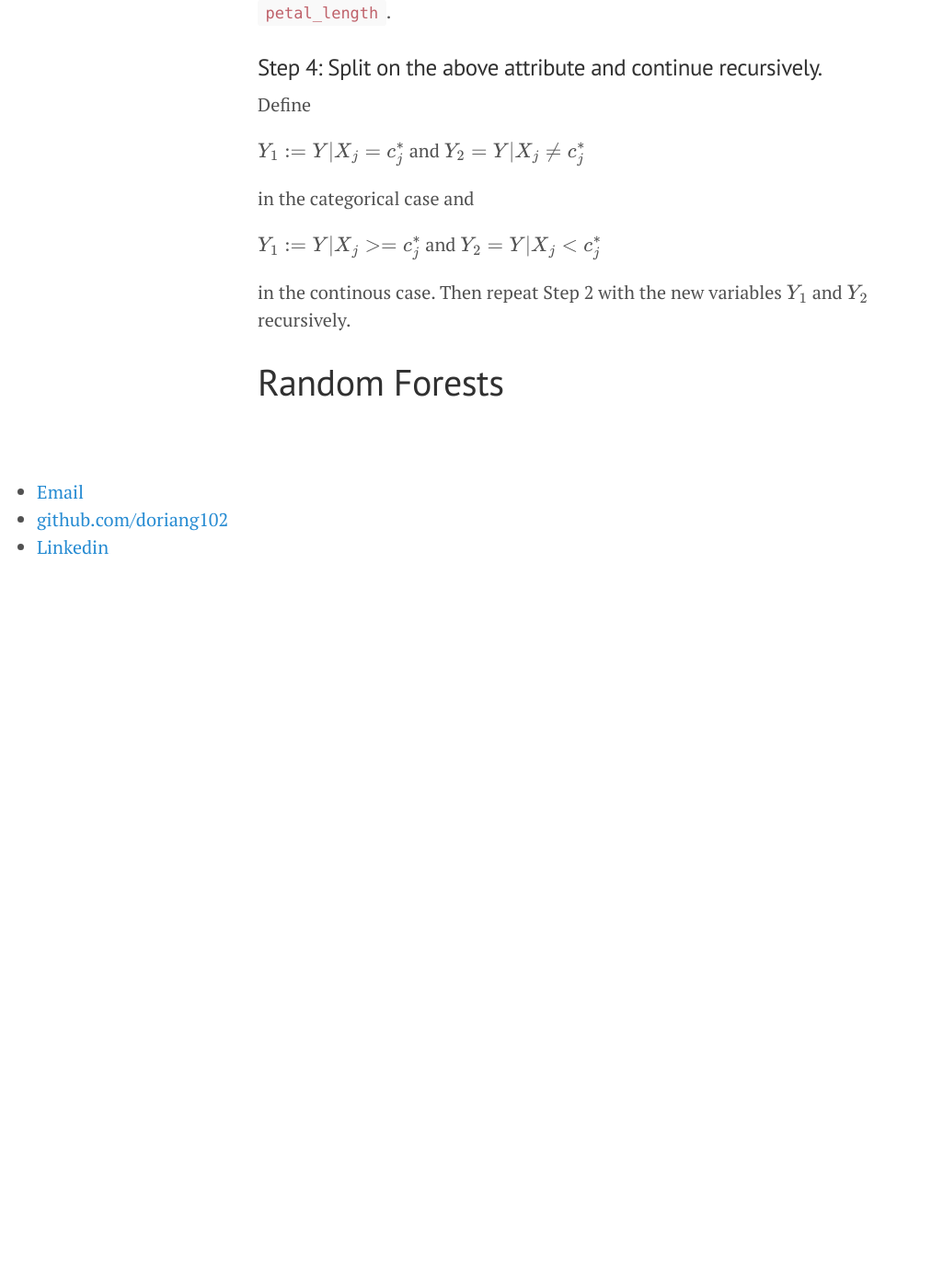
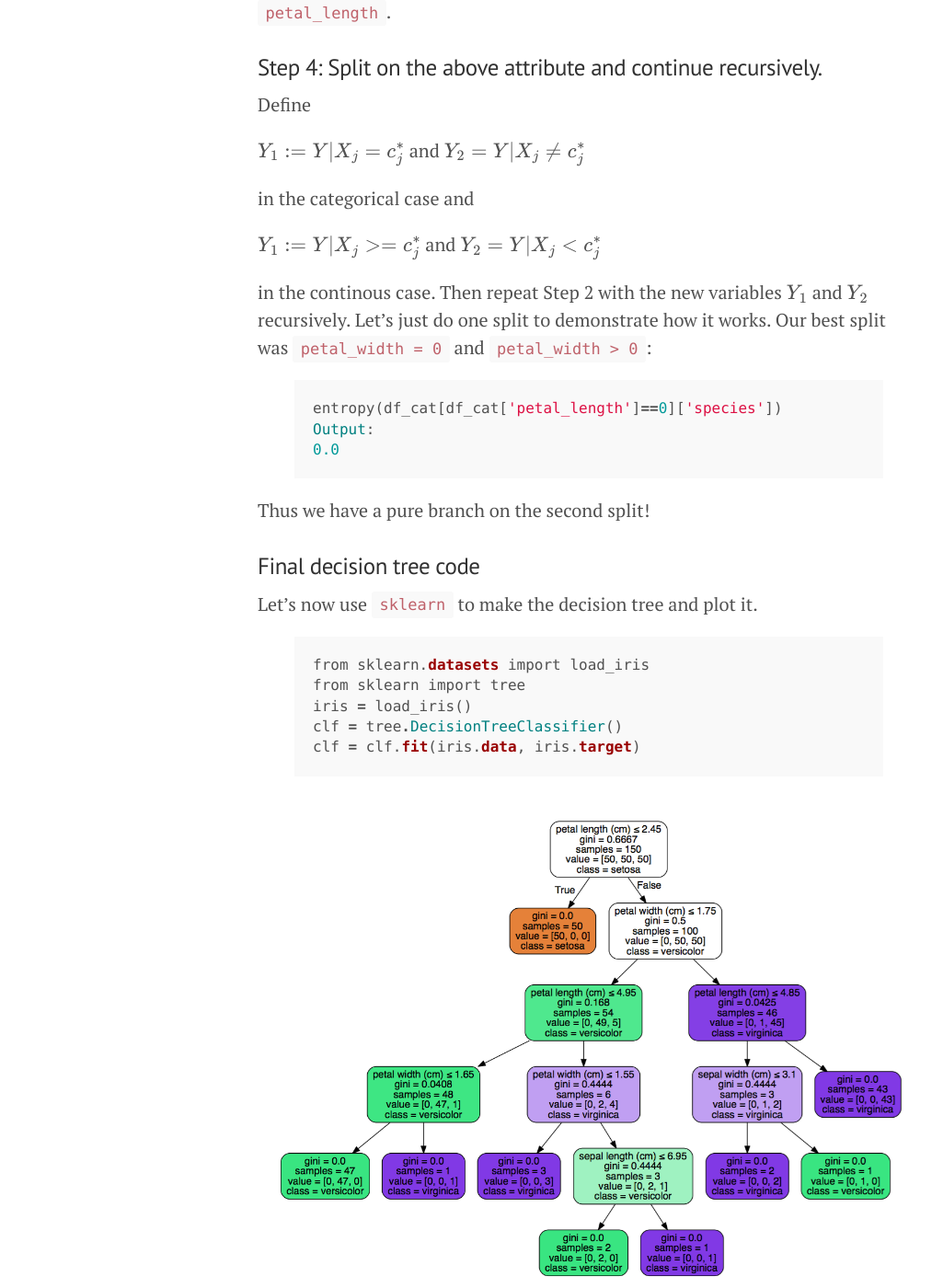
Before and after one commit to doriang102/doriang102.github.io, a Jekyll site: the page built from _posts/2017-10-15-Introduction-To-Ensemble-Methods.md, in a window 1280 px wide and 1400 px high, scrolled down 5945 px. Shown: the whole window at 92% size, without its empty margins (0-1025 px from the left). Built offline with Jekyll 4.4.1, drawn with Linux system fonts in a browser that asks for light colours; our own code applies the rules of GitHub Pages for plain Markdown files; formulas are drawn with MathJax 3; before the commit the page ends 6575 px from its top, so only the background shows below that; some of the changed text lies outside the part shown.

Commit message:
Update 2017-10-15-Introduction-To-Ensemble-Methods.md

```diff
--- a/_posts/2017-10-15-Introduction-To-Ensemble-Methods.md
+++ b/_posts/2017-10-15-Introduction-To-Ensemble-Methods.md
@@ -153,6 +153,30 @@ in the categorical case and
 
 $$Y_1 := Y \lvert X_j >= c_j^{*}$$ and $$Y_2 = Y \lvert X_j < c_j^*$$
 
-in the continous case. Then repeat Step 2 with the new variables $$Y_1$$ and $$Y_2$$ recursively.
+in the continous case. Then repeat Step 2 with the new variables $$Y_1$$ and $$Y_2$$ recursively. Let's just do one split to demonstrate how it works. Our best split was `petal_width = 0` and `petal_width > 0`:
+
+{% highlight ruby %}
+entropy(df_cat[df_cat['petal_length']==0]['species'])
+Output:
+0.0
+{% endhighlight %}
+
+Thus we have a pure branch on the second split!
+
+
+### Final decision tree code
+
+Let's now use `sklearn` to make the decision tree and plot it.
+
+{% highlight ruby %}
+from sklearn.datasets import load_iris
+from sklearn import tree
+iris = load_iris()
+clf = tree.DecisionTreeClassifier()
+clf = clf.fit(iris.data, iris.target)
+{% endhighlight %}
+![](/img/iris_dt.png?raw=true)
+
+Notice how the decision tree found the same thing we did manually? `petal_length` is the top feature with a left split that has pure class.
 
 # Random Forests
```
